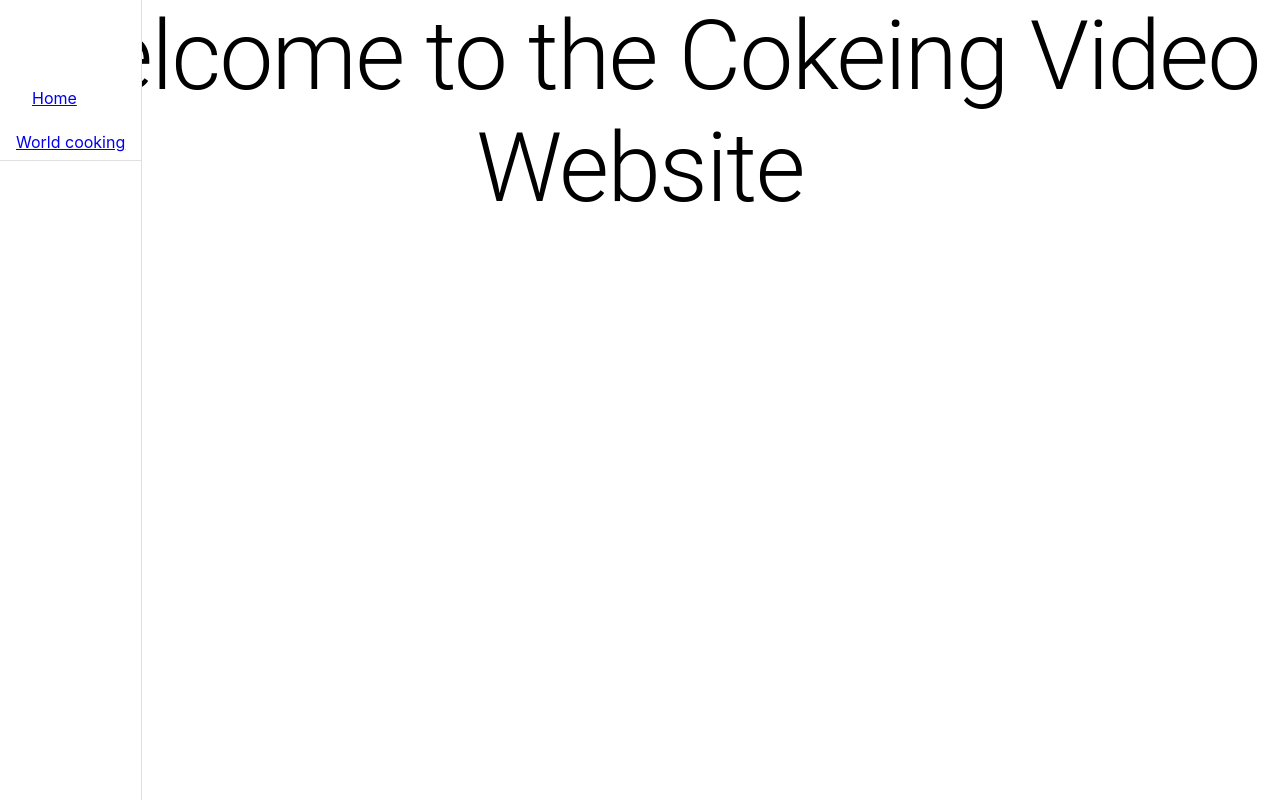
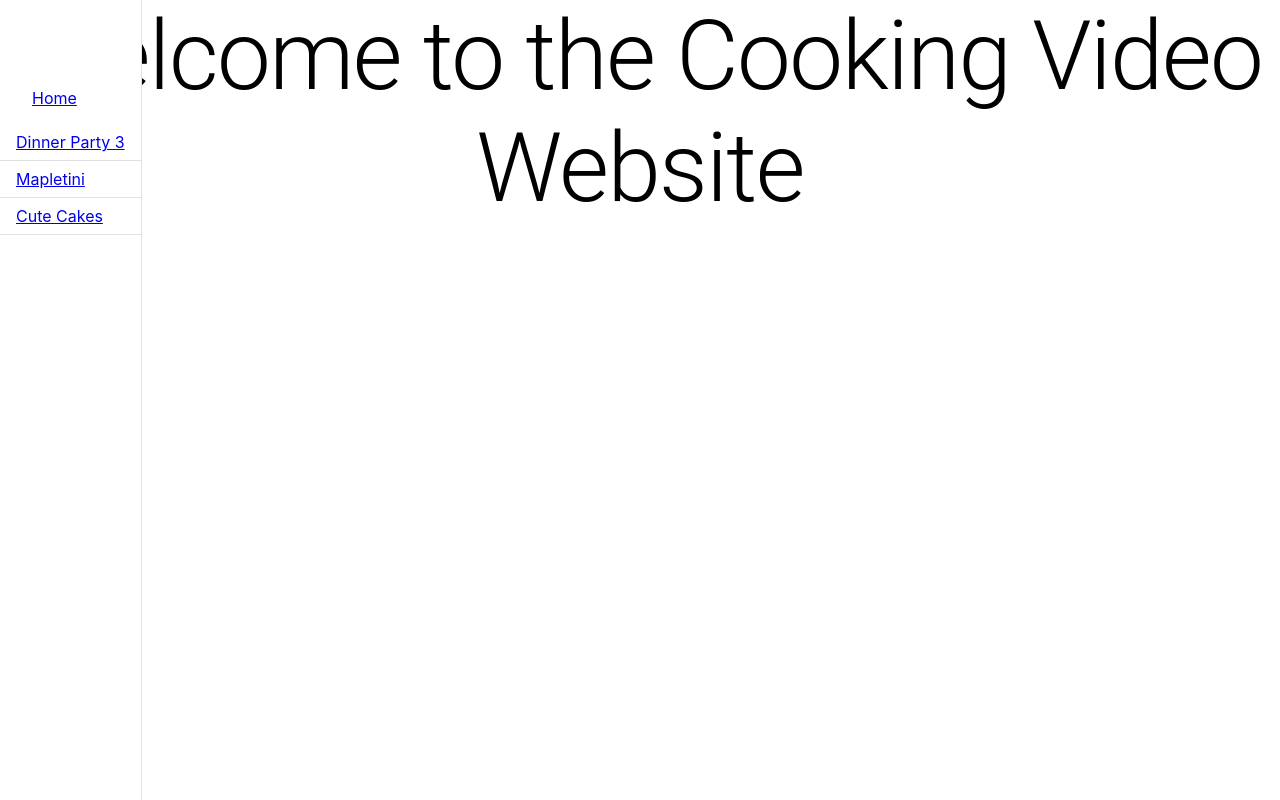
Before and after one commit to SEG4105/LocalApp, a React (Create React App) app in the folder local-app/: page / in a window 1280 px wide. Built offline with nearby package versions, Linux system fonts and the light colour scheme.

Commit message:
setup azure and add links

```diff
--- a/local-app/package.json
+++ b/local-app/package.json
@@ -21,7 +21,8 @@
     "start": "react-scripts start",
     "build": "react-scripts build",
     "test": "react-scripts test",
-    "eject": "react-scripts eject"
+    "eject": "react-scripts eject",
+    "format": "prettier -w ."
   },
   "eslintConfig": {
     "extends": [
--- a/local-app/src/App.js
+++ b/local-app/src/App.js
@@ -14,13 +14,30 @@ import {
 import MenuIcon from "@mui/icons-material/Menu";
 import React, { useState } from "react";
 
+const videos_url = "https://local-bzdwa6etgsggdngn.z01.azurefd.net/videos";
+
+const getUrl = (filename) => videos_url + "/" + filename;
+
 const getVideos = () => {
   return [
     {
-      video:
-        "https://www.learningcontainer.com/wp-content/uploads/2020/05/sample-webm-file.webm",
-      name: "World cooking",
-      path: "/worldcooking",
+      video: getUrl(
+        "Sandra Lee - Dinner Party 3 (Semi Homemade entire episode!) [4RO_VPyn8w4].webm"
+      ),
+      name: "Dinner Party 3",
+      path: "/dinnerParty3",
+    },
+    {
+      video: getUrl("Sandra Lee - Mapletini [pJLT9-CN1Yo].webm"),
+      name: "Mapletini",
+      path: "/mapletini",
+    },
+    {
+      video: getUrl(
+        "Sandra Lee - Cute Cakes (entire episode!) [jBx3KQm1RVo].webm"
+      ),
+      name: "Cute Cakes",
+      path: "/cuteCakes",
     },
   ];
 };
@@ -121,7 +138,7 @@ function App() {
             element={
               <Typography variant="h1">
                 {" "}
-                Welcome to the Cokeing Video Website
+                Welcome to the Cooking Video Website
               </Typography>
             }
           ></Route>
```
